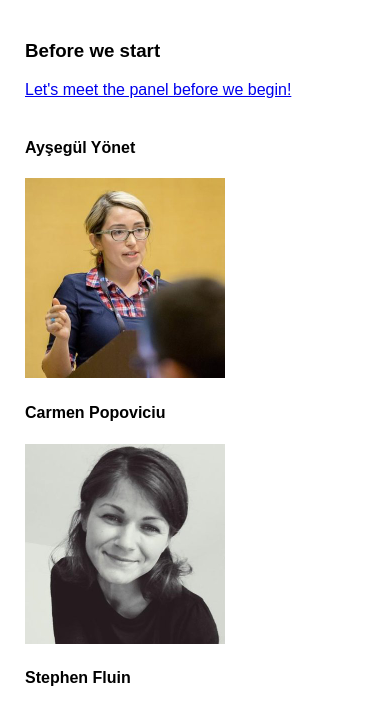
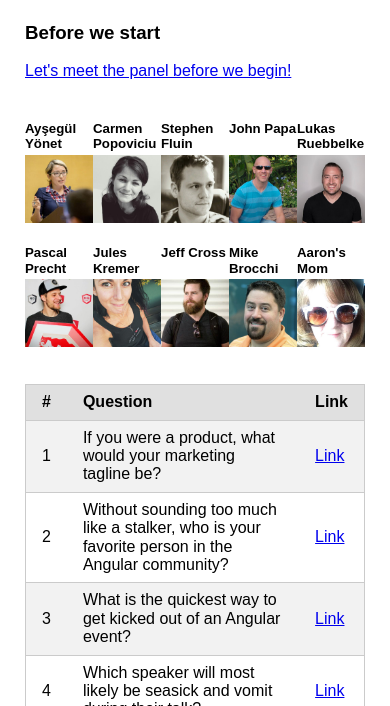
Before and after one commit to aaronfrost/angularshow, a website: page index.html in a window 390 px wide. Shown: the part 105-811 px from the top of the page. Drawn offline with nearby package versions, Linux system fonts and the light colour scheme.

Commit message:
Added responsive grid to the pics that Joe added.

```diff
--- a/index.html
+++ b/index.html
@@ -3,6 +3,7 @@
 <head>
   <meta charset="UTF-8">
   <link rel="stylesheet" href="node_modules/purecss/build/pure-min.css">
+  <link rel="stylesheet" href="node_modules/purecss/build/grids-responsive-min.css">
   <script type="application/javascript" src="node_modules/jquery/dist/jquery.min.js"></script>
   <title>Angular Show</title>
 </head>
@@ -13,52 +14,54 @@
       <div style="font-size:15px;padding-left: 15px;">with Joe Eames and Frosty</div>
     </div>
   </div>
-  <div class="body" style="padding:25px;">
+  <div class="body" style="margin:25px;">
     <h3>Before we start</h3>
     <a href="videos/question1.mp4" target="_blank">Let's meet the panel before we begin!</a>
     <br><br>
-    <div style="float:left">
-    <h4>Ayşegül Yönet</h4>
-    <img src="pics/aysugal.jpg" height="200px" />
+    <div class="pure-g">
+      <div class="pure-u-1-5 pure-u-sm-1-5 pure-u-md-1-5 pure-u-lg-1-12 pure-u-xl-1-12">
+        <h5 style="display:block;height:12px;">Ayşegül Yönet</h5>
+        <img class="pure-img" src="pics/aysugal.jpg"/>
       </div>
-    <div style="float:left">
-    <h4>Carmen Popoviciu</h4>
-    <img src="pics/carmen.jpg" height="200px" />
+      <div class="pure-u-1-5 pure-u-sm-1-5 pure-u-md-1-5 pure-u-lg-1-12 pure-u-xl-1-12">
+        <h5 style="display:block;height:12px;">Carmen Popoviciu</h5>
+        <img class="pure-img" src="pics/carmen.jpg"/>
       </div>
-    <div style="float:left">
-    <h4>Stephen Fluin</h4>
-    <img src="pics/stephen.jpg" height="200px" />
+      <div class="pure-u-1-5 pure-u-sm-1-5 pure-u-md-1-5 pure-u-lg-1-12 pure-u-xl-1-12">
+        <h5 style="display:block;height:12px;">Stephen Fluin</h5>
+        <img class="pure-img" src="pics/stephen.jpg"/>
       </div>
-    <div style="float:left">
-    <h4>John Papa</h4>
-    <img src="pics/johnp.png" height="200px" />
+      <div class="pure-u-1-5 pure-u-sm-1-5 pure-u-md-1-5 pure-u-lg-1-12 pure-u-xl-1-12">
+        <h5 style="display:block;height:12px;">John Papa</h5>
+        <img class="pure-img" src="pics/johnp.png"/>
       </div>
-    <div style="float:left">
-    <h4>Lukas Ruebbelke</h4>
-    <img src="pics/lukas.jpg" height="200px" />
+      <div class="pure-u-1-5 pure-u-sm-1-5 pure-u-md-1-5 pure-u-lg-1-12 pure-u-xl-1-12">
+        <h5 style="display:block;height:12px;">Lukas Ruebbelke</h5>
+        <img class="pure-img" src="pics/lukas.jpg"/>
       </div>
-    <div style="float:left">
-    <h4>Pascal Precht</h4>
-    <img src="pics/pascal.jpg" height="200px" />
+      <div class="pure-u-1-5 pure-u-sm-1-5 pure-u-md-1-5 pure-u-lg-1-12 pure-u-xl-1-12">
+        <h5 style="display:block;height:12px;">Pascal Precht</h5>
+        <img class="pure-img" src="pics/pascal.jpg"/>
       </div>
-    <div style="float:left">
-    <h4>Jules Kremer</h4>
-    <img src="pics/jules.jpg" height="200px" />
+      <div class="pure-u-1-5 pure-u-sm-1-5 pure-u-md-1-5 pure-u-lg-1-12 pure-u-xl-1-12">
+        <h5 style="display:block;height:12px;">Jules Kremer</h5>
+        <img class="pure-img" src="pics/jules.jpg"/>
       </div>
-    <div style="float:left">
-    <h4>Jeff Cross</h4>
-    <img src="pics/jeffc.jpg" height="200px" />
+      <div class="pure-u-1-5 pure-u-sm-1-5 pure-u-md-1-5 pure-u-lg-1-12 pure-u-xl-1-12">
+        <h5 style="display:block;height:12px;">Jeff Cross</h5>
+        <img class="pure-img" src="pics/jeffc.jpg"/>
       </div>
-    <div style="float:left">
-    <h4>Mike Brocchi</h4>
-    <img src="pics/mikeb.jpg" height="200px" />
+      <div class="pure-u-1-5 pure-u-sm-1-5 pure-u-md-1-5 pure-u-lg-1-12 pure-u-xl-1-12">
+        <h5 style="display:block;height:12px;">Mike Brocchi</h5>
+        <img class="pure-img" src="pics/mikeb.jpg"/>
       </div>
-    <div style="float:left">
-    <h4>Aaron's Mom</h4>
-    <img src="pics/mom.png" height="200px" />
+      <div class="pure-u-1-5 pure-u-sm-1-5 pure-u-md-1-5 pure-u-lg-1-12 pure-u-xl-1-12">
+        <h5 style="display:block;height:12px;">Aaron's Mom</h5>
+        <img class="pure-img" src="pics/mom.png"/>
+      </div>
     </div>
     <br style="clear:both"><br>
-    <table style="clear:both" class="pure-table">
+    <table style="clear:both" class="pure-table pure-table-horizontal pure-table-striped">
       <thead>
         <tr>
           <th>#</th>
```
Lines whose indentation alone changed are shown as unchanged.
